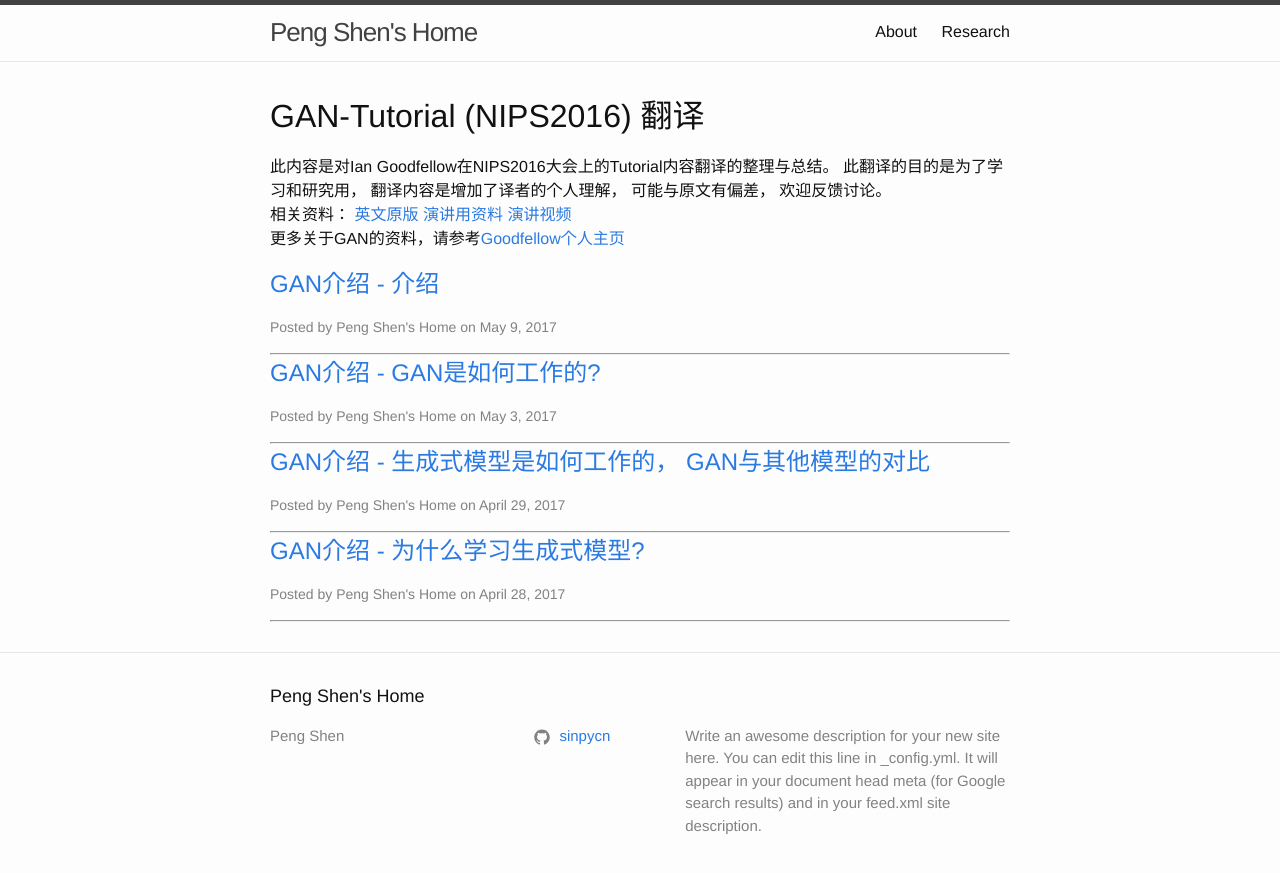
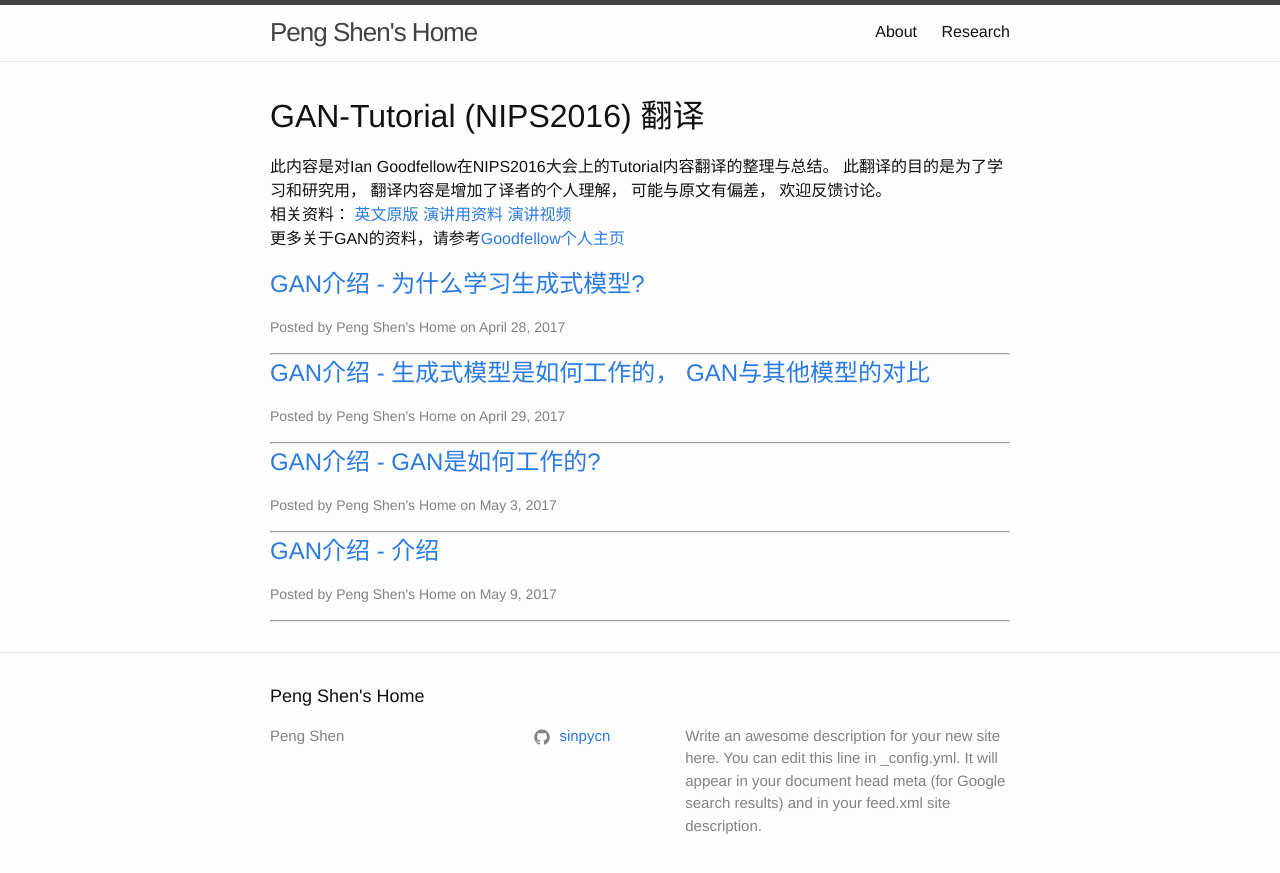
Before and after one commit to sinpycn/sinpycn.github.io, a Jekyll site: the page built from category/gan-tutorial.html, in a window 1280 px wide. Shown: the top 873 px of the page. Built offline with Jekyll 4.4.1, drawn with Linux system fonts in a browser that asks for light colours; part of the change alters nothing that is shown.

```diff
--- a/_layouts/topic.html
+++ b/_layouts/topic.html
@@ -10,7 +10,7 @@ layout: default
   <p>No posts in this category at this time.</p>
 {% endunless %}
 
-{% for post in site.categories.[page.category] %}
+{% for post in site.categories.[page.category] reversed %}
 <div class="post-preview">
     <a href="{{ post.url | prepend: site.baseurl }}">
         <h2>
```
